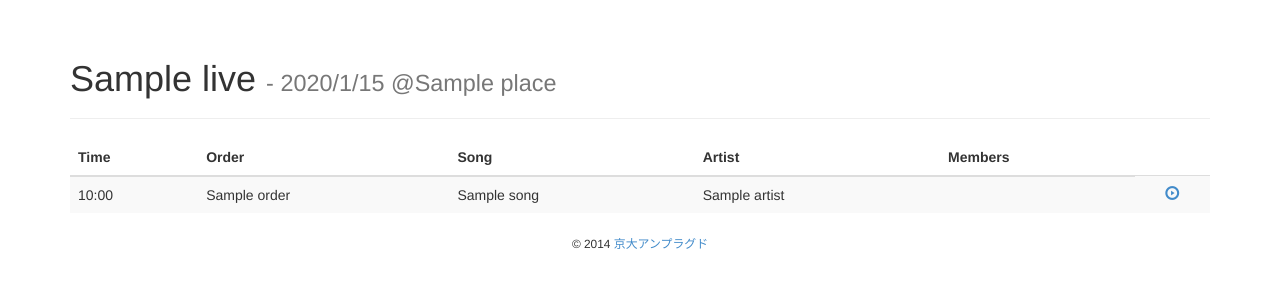
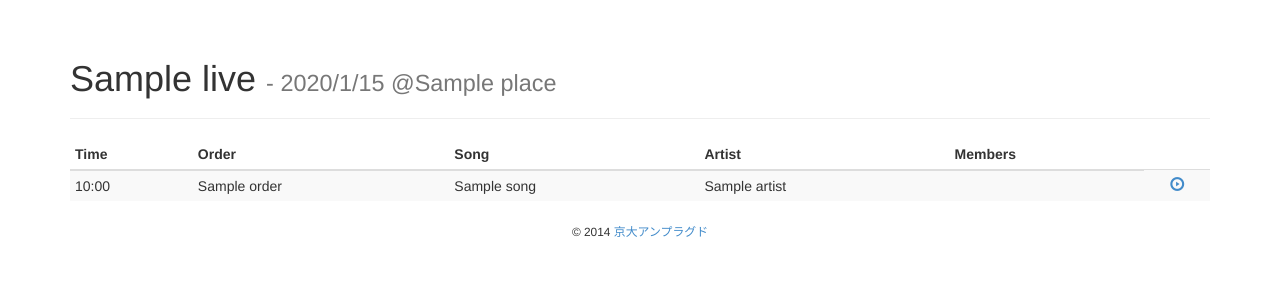
Before and after one commit to ku-unplugged/LiveLog, a CakePHP app: the page made by app/View/Lives/detail.ctp in a window 1280 px wide. Shown: the part 51-351 px from the top of the page. Run offline with PHP 8.4 and a stand-in for CakePHP, Linux system fonts and the light colour scheme; the template is opened without the code that fills it: most values are stand-ins (such as "Sample title", 1, 10 or a date in 2020); data that the repository does not hold is empty; some libraries are stand-ins or nearby versions.

Commit message:
NFテーブルをcondensedに

```diff
--- a/app/View/Lives/detail.ctp
+++ b/app/View/Lives/detail.ctp
@@ -23,7 +23,7 @@ $this->assign('title', h($songs[0]['Live']['name_year']));
 </ol>
 <?php else: ?>
 <div class="table-responsive">
-	<table class="table table-striped">
+	<table class="table table-striped table-condensed">
 		<thead>
 			<tr>
 				<th>Time</th>
```
